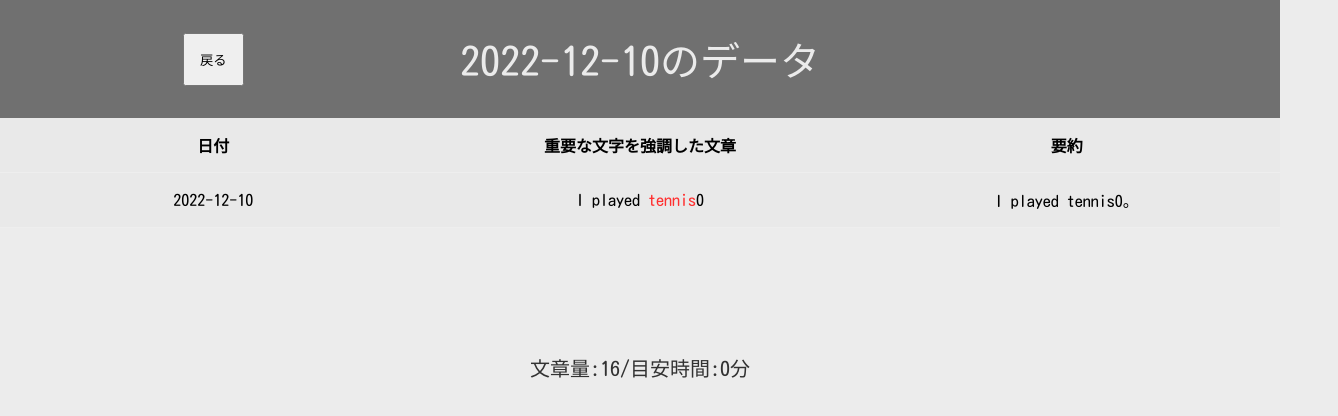
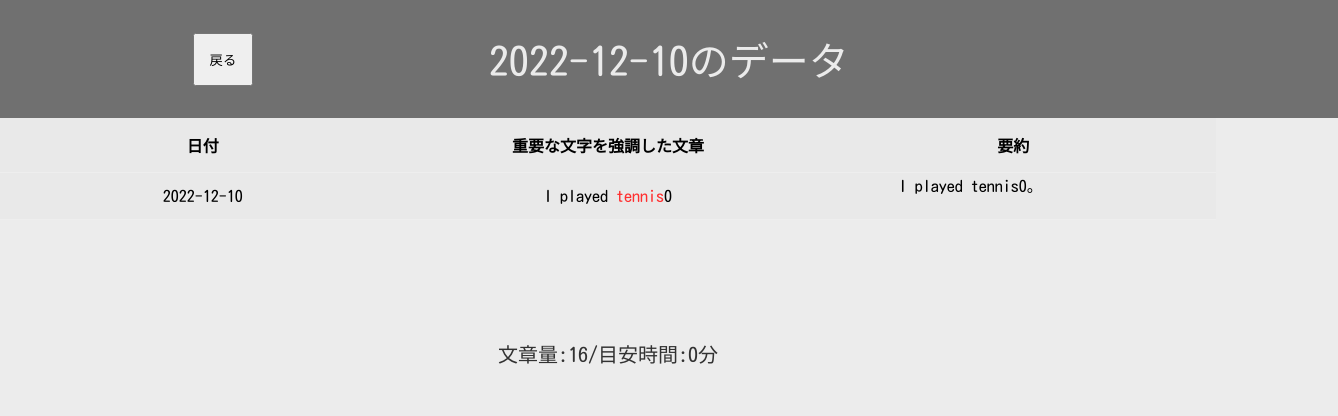
Before and after one commit to sh237/Cloud_Exp, a React (Create React App) app: page /display in a window 1280 px wide. Shown: the top 416 px of the page, 1338 px wide, since content can reach past the window. Built offline with nearby package versions, Linux system fonts and the light colour scheme.

Commit message:
display style changed

```diff
--- a/src/Display.js
+++ b/src/Display.js
@@ -15,7 +15,7 @@ class Display extends React.Component {
     componentDidMount() {
         console.log(this.props.data);
         let text=this.props.data.text;
-        console.log(this.props.data.text.length);
+        console.log("wordlist",this.props.data.wordList);
         this.props.data.wordList.map(word=>{
             text=text.replace(new RegExp(word,'g'),`<span className="ImportantWord">${word}</span>`);
         });
@@ -78,10 +78,10 @@ class Display extends React.Component {
                         </tr>
                     </thead>
                     <tbody>
-                        <tr>
+                        <tr id="table-row">
                             <td>{this.props.data.date}</td>
                             <td><div dangerouslySetInnerHTML={{ __html:  this.state.text}} /></td>
-                            <td>{this.state.summary}</td>
+                            <td id="summary">{this.state.summary}</td>
                         </tr>
                     </tbody>
                 </table>
--- a/src/css/Display.css
+++ b/src/css/Display.css
@@ -8,6 +8,7 @@
     padding:30px;
 }
 #header{
+    width:110%;
     background-color:#707070;
     display:flex;
     flex-direction: row;
@@ -19,6 +20,7 @@
 
 th{
     font-family: "Kosugi Maru", Tahoma, Geneva, Verdana, sans-serif;
+
 }
 td{
     font-family: "Kosugi Maru", Tahoma, Geneva, Verdana, sans-serif;
@@ -38,7 +40,7 @@ td{
 
 
 #container{
-    width: 100%;
+    width: 95%;
     height: 100%;
     background-color: rgb(236, 236, 236);
 }
@@ -63,3 +65,17 @@ p{
 span{
     color: #ff2f2f;
 }
+#summary{
+    display:inline;
+    justify-self: flex-start;
+    align-self: start;
+    right:100px;
+    padding-right:100px;
+
+
+}
+#table-row{
+    margin-right:100px;
+    right:100px;
+    padding:100px;
+}
```
